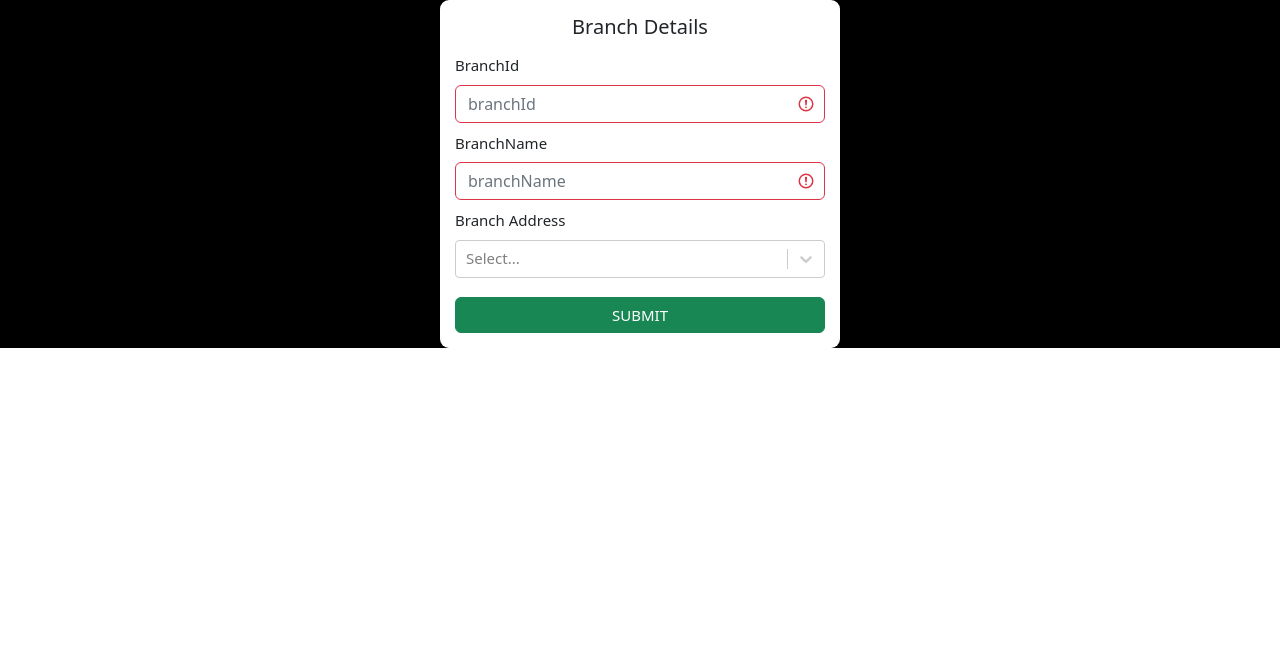
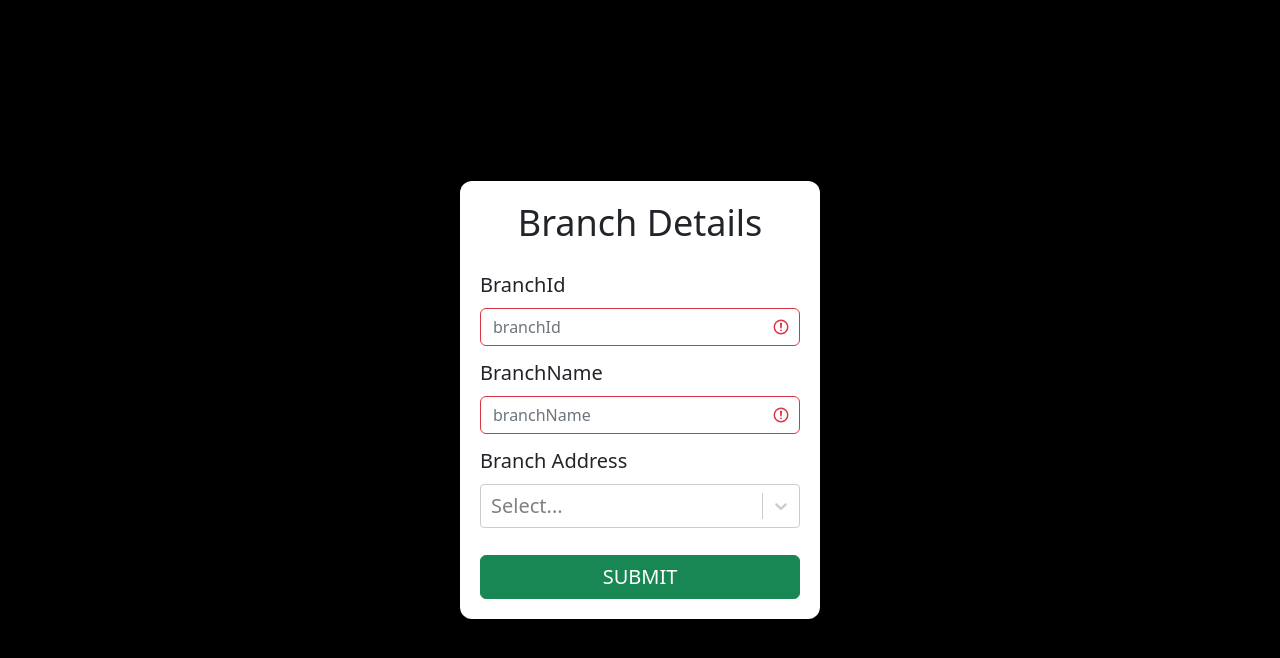
Before and after one commit to hritikbhandari/bank-admin-management-frontend, a React (Create React App) app: page /add-branch in a window 1280 px wide. Shown: the top 658 px of the page. Built offline with nearby package versions, Linux system fonts and the light colour scheme; no server answers.

Commit message:
Resolved error in forms.

```diff
--- a/src/components/Branch/Branch.js
+++ b/src/components/Branch/Branch.js
@@ -3,6 +3,9 @@ import Select from "react-select";
 import Swal from 'sweetalert2';
 import {useNavigate} from "react-router-dom"
 import { createBranch, getAllBranch } from "../../Service";
+import "./branch-style.css"
+
+
 export default function(props)
 {
 
@@ -97,8 +100,8 @@ export default function(props)
 
         <h1 class="text-center">Branch Details</h1>
 
-        <form class="needs-validation" novalidate>
-            <div class="form-group was-validated">
+        <form class="needs-validation was-validated"  >
+            <div class="form-group">
                 <label class="form-label" for="branchId">BranchId</label>
                 <input class="form-control" type="text" id="branchId"
                 onChange={(e) => setBranchId(e.target.value)}
@@ -106,7 +109,7 @@ export default function(props)
                 placeholder="branchId"
                 required />
             </div>
-            <div class="form-group was-validated">
+            <div class="form-group ">
                 <label class="form-label" for="branchName">BranchName</label>
                 <input class="form-control" type="text" id="branchName"
                 onChange={(e) => setBranchName(e.target.value)}
@@ -115,7 +118,7 @@ export default function(props)
                 required />
             </div>
 
-            <div class="form-group was-validated">
+            <div class="form-group">
                 <label class="form-label" for="branchAddress">Branch Address</label>
                 <Select options={options}  onChange={handleChange}></Select>
             </div>
--- /dev/null
+++ b/src/components/Branch/branch-style.css
@@ -0,0 +1,39 @@
+* {
+    margin: 0;
+    padding: 0;
+    box-sizing: border-box;
+}
+
+.login-form {
+    height: 100vh;
+    display: flex;
+    align-items: center;
+    justify-content: center;
+    background:black;
+}
+
+.login {
+    width: 360px;
+    height: min-content;
+    padding: 20px;
+    border-radius: 12px;
+    background: #ffffff;
+}
+
+.login h1 {
+    font-size: 36px;
+    margin-bottom: 25px;
+}
+
+.login form {
+    font-size: 20px;
+}
+
+.login form .form-group {
+    margin-bottom: 12px;
+}
+
+.login form input[type="submit"] {
+    font-size: 20px;
+    margin-top: 15px;
+}
--- a/src/components/CustomerAccount/CustomerAccount.js
+++ b/src/components/CustomerAccount/CustomerAccount.js
@@ -1,22 +1,16 @@
-import React, { useState, useEffect } from "react"
-import "./account-style.css";
-import Select from "react-select";
-import Swal from 'sweetalert2';
-import {useNavigate} from "react-router-dom";
-import { getAllBranch, createAccount } from "../../Service";
+import React, { useState } from "react"
+import "./account-style.css"
 //eslint-disable-next-line
 export default function (props) {
 
     const [accountNumber,setAccountNumber]=useState('');
     const [customerNumber,setCustomerNumber]=useState('');
-    const [branchId,setBranchId]=useState([]);
-    const [openingBalance,setOpeningBalance]=useState('');
+    const [branchId,setBranchId]=useState('');
+    const [openingBalance,setOpeningBalance]=useState([]);
     const [openingDate,setOpeningDate]=useState('');
     const [accountType,setAccountType]=useState([]);
     const [accountStatus,setAccountStatus]=useState([]);
-    const [options, setOptions] = useState([]);
-    const[err,setError]=useState('')
-    const navigate = useNavigate();
+
 
         const BranchHandler=(selectedOption)=>{
             setBranchId(selectedOption);
@@ -32,86 +26,18 @@ export default function (props) {
             setAccountType(selectedOption);
             console.log("Branch Handle",selectedOption);
         }
-        const init=async()=>{
-            const tempAccountType = ["Savings, Current"];
-            setAccountType(tempAccountType);
-            const tempAccountStatus = ["Active", "Inactive"];
-            setAccountStatus(tempAccountStatus);
-            try{
-                let {data}= await getAllBranch();
-                let tempBranchID = new Set();
-                data.map(branch => {
-                    tempBranchID.add(branch.branchId);
-                });
-                let tempOptions = [];
-                [...tempBranchID].map(id => {
-                    tempOptions.push({
-                    "value": id,
-                    "label": id
-                    });
-                })
-                console.log(tempOptions)
-                setOptions([...tempOptions]);
-              }
-              catch(err)
-              {
-                setError(err)
-              }
-          }
-
-        useEffect(() => {
-          init();
-        }, []);
-
-
-        const Add = async (e) => {
-            e.preventDefault();
-
-            const accountData = {
-                accountNumber: parseInt(accountNumber),
-                branchId: parseInt(branchId),
-                openingBalance: parseInt(openingBalance),
-                openingDate,
-                accountStatus,
-                accountType
-            };
-            console.log(accountData);
-
-        try{
-            // let {status} = await createAccount(customerNumber, accountData);
-            // if(status === 201) {
-            //   Swal.fire({
-            //     title: "Account Details created successfully!",
-            //     type: "success",
-            //     confirmButtonText: 'Ok'
-            //   }).then((result) => {  if (result.isConfirmed) { navigate("/dashboard")}});
-            //   setAccountNumber('');
-            //   setCustomerNumber('');
-            //   setOpeningDate('');
-            //   setOpeningBalance('');
-            // }
-
-          }
-          catch(err)
-          {
-            Swal.fire({
-              title: err.response.data,
-              type: "success",
-              confirmButtonText: 'Ok'
-            }).then((result) => {  if (result.isConfirmed) { navigate("/add-branch")}});
-          }
-        };
+        const Add={}
 
 
 
     return (
 
-        <div class="login-form">
-            <div class="login">
+        <div class="customer-form">
+            <div class="customer">
 
                 <h1 class="text-center">Add Customer</h1>
 
-                <form class="needs-validation">
+                <form class="needs-validation was-validated">
                     <div class="form-group ">
                         <label class="form-label">Account Number</label>
                         <input class="form-control" type="text"
@@ -131,8 +57,8 @@ export default function (props) {
                     <div class="form-group ">
                         <label class="form-label">Branch Id</label>
                         <select class="form-select form-select-sm" aria-label=".form-select-sm example">
-                            <Select options={options}  onChange={BranchHandler}></Select>
-                            {/* <option value={branchId} onChange={BranchHandler}></option> */}
+                            <option selected>Choose</option>
+                            <option value={branchId} onChange={BranchHandler}></option>
 
                         </select>
                     </div>
--- a/src/components/CustomerAccount/account-style.css
+++ b/src/components/CustomerAccount/account-style.css
@@ -4,7 +4,7 @@
     box-sizing: border-box;
 }
 
-.login-form {
+.customer-form {
     height: 90%;
     display: flex;
     align-items: center;
@@ -12,7 +12,7 @@
     background:black;
     overflow: auto;
 }
-.login {
+.customer {
 
     width: 400px;
     height: min-content;
@@ -22,20 +22,20 @@
     overflow:auto;
 }
 
-.login h1 {
+.customer h1 {
     font-size: 20px;
     margin-bottom: 15px;
 }
 
-.login form {
+.customer form {
     font-size: 15px;
 }
 
-.login form .form-group {
+.customer form .form-group {
     margin-bottom: 9px;
 }
 
-.login form input[type="submit"] {
+.customer form input[type="submit"] {
     font-size: 15px;
     margin-top: 10px;
 }
--- a/src/components/Login/Login.js
+++ b/src/components/Login/Login.js
@@ -1,6 +1,7 @@
 import React,{useState} from 'react';
 import PropTypes from 'prop-types';
 import "./style.css"
+
 import { useNavigate,Link } from 'react-router-dom';
 import Home from '../Home/Home';
 import Dashboard from '../Dashboard/Dashboard';
@@ -51,8 +52,8 @@ const Login = props => {
 
     <h1 class="text-center">Bank Admin </h1>
 
-    <form class="needs-validation">
-        <div class="form-group was-validated ">
+    <form class="needs-validation was-validated">
+        <div class="form-group">
             <label class="form-label" for="email">UserId</label>
             <input class="form-control" type="text" id="email"
             onChange={(e) => setUserId(e.target.value)}
@@ -60,7 +61,7 @@ const Login = props => {
             placeholder="userId"
             required />
         </div>
-        <div class="form-group was-validated">
+        <div class="form-group">
             <label class="form-label" for="password">Password</label>
             <input class="form-control" type="password" id="password"
             onChange={(e) => setPassword(e.target.value)}
```
